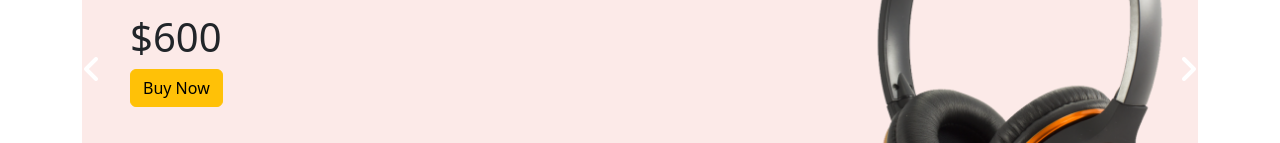
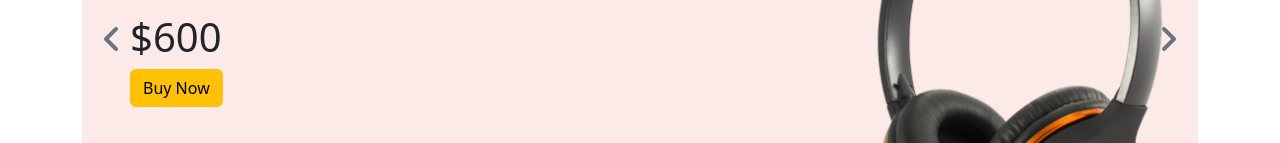
Before and after one commit to sohag1995/Panda_Commerce, a plain HTML site: page index.html in a window 1280 px wide. Shown: the part 241-384 px from the top of the page. Drawn offline with nearby package versions, Linux system fonts and the light colour scheme.

Commit message:
icon_positin

```diff
--- a/index.html
+++ b/index.html
@@ -48,10 +48,10 @@
 
             <section class="bckground_color">
                 <div class="my-5 position-relative">
-                    <div class="position-absolute top-50 end-80 text-white fs-2">
+                    <div class="position-absolute top-50 end-80 text-secondary fs-2 icon_position_left">
                         <i class="fa-solid fa-angle-left"></i>
                     </div>
-                    <div class="position-absolute top-50 end-0 text-white fs-2">
+                    <div class="position-absolute top-50 end-0 text-secondary fs-2 icon_position_right">
                         <i class="fa-solid fa-angle-right"></i>
                     </div>
                     <div class="row">
--- a/style.css
+++ b/style.css
@@ -4,7 +4,10 @@
 .btn-color{
     background-color: #ff589b;
 }
-.checkboxSide input{
-    margin-left: 500px;
-    margin: auto;
+
+.icon_position_left i{
+transform: translate(20px, -30px);
 }
+.icon_position_right i{
+transform: translate(-20px, -30px);
+}
```
